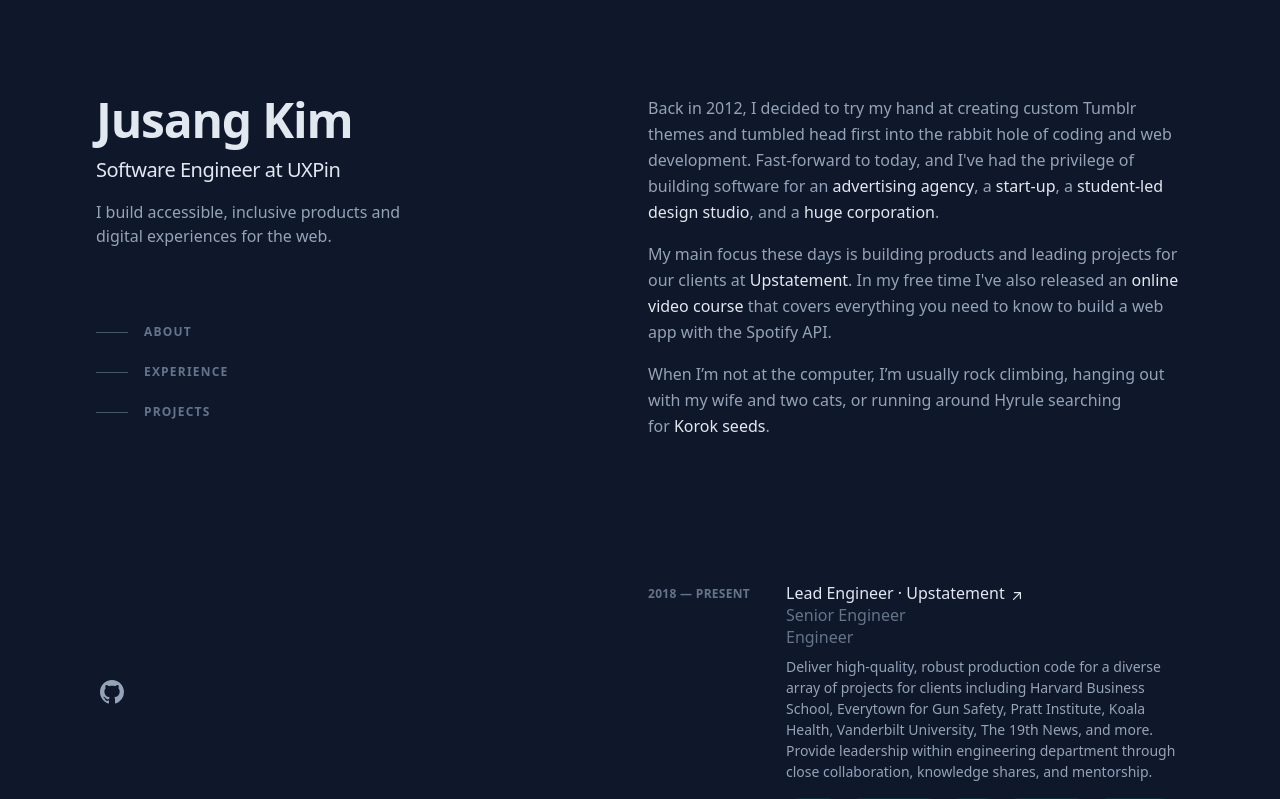
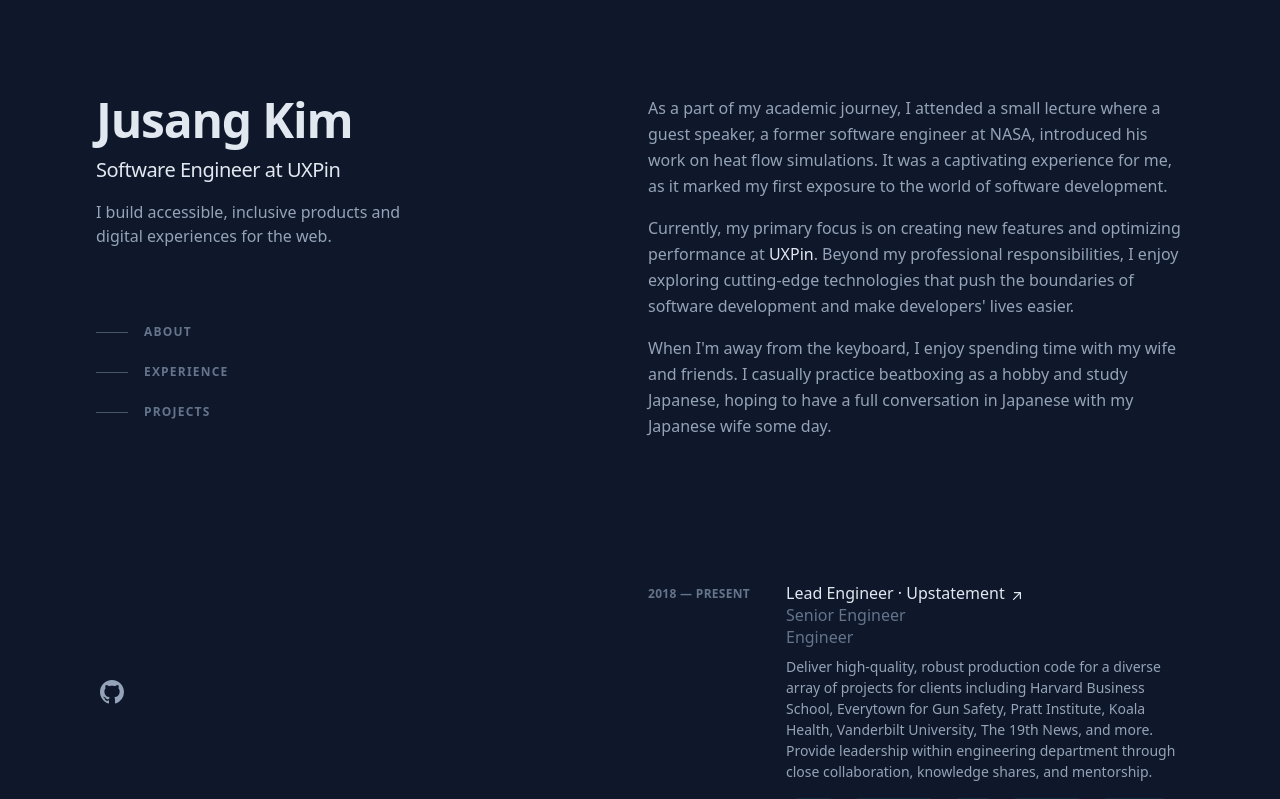
Before and after one commit to kimjusang/portfolio, a Next.js app: page / in a window 1280 px wide. Shown: the top 799 px of the page. Built offline with nearby package versions, Linux system fonts and the light colour scheme.

Commit message:
Update the text content of About component

```diff
--- a/src/components/sections/About.tsx
+++ b/src/components/sections/About.tsx
@@ -14,45 +14,24 @@
       </div>
       <div>
         <p className="mb-4">
-          Back in 2012, I decided to try my hand at creating custom Tumblr
-          themes and tumbled head first into the rabbit hole of coding and web
-          development. Fast-forward to today, and I&apos;ve had the privilege of
-          building software for an&nbsp;
-          <CustomLink
-            href="https://us.mullenlowe.com/"
-            text="advertising agency"
-          />
-          , a&nbsp;
-          <CustomLink href="https://us.mullenlowe.com/" text="start-up" />,
-          a&nbsp;
-          <CustomLink
-            href="https://us.mullenlowe.com/"
-            text="student-led design studio"
-          />
-          , and a&nbsp;
-          <CustomLink
-            href="https://us.mullenlowe.com/"
-            text="huge corporation"
-          />
-          .
+          As a part of my academic journey, I attended a small lecture where a
+          guest speaker, a former software engineer at NASA, introduced his work
+          on heat flow simulations. It was a captivating experience for me, as
+          it marked my first exposure to the world of software development.
         </p>
         <p className="mb-4">
-          My main focus these days is building products and leading projects for
-          our clients at&nbsp;
-          <CustomLink href="https://us.mullenlowe.com/" text="Upstatement" />
-          . In my free time I&apos;ve also released an&nbsp;
-          <CustomLink
-            href="https://us.mullenlowe.com/"
-            text="online video course"
-          />
-          &nbsp;that covers everything you need to know to build a web app with
-          the Spotify API.
+          Currently, my primary focus is on creating new features and optimizing
+          performance at
+          <CustomLink href="https://www.uxpin.com/" text=" UXPin" />. Beyond my
+          professional responsibilities, I enjoy exploring cutting-edge
+          technologies that push the boundaries of software development and make
+          developers&apos; lives easier.
         </p>
         <p className="mb-4">
-          When I’m not at the computer, I’m usually rock climbing, hanging out
-          with my wife and two cats, or running around Hyrule searching
-          for&nbsp;
-          <CustomLink href="https://us.mullenlowe.com/" text="Korok seeds" />.
+          When I&apos;m away from the keyboard, I enjoy spending time with my
+          wife and friends. I casually practice beatboxing as a hobby and study
+          Japanese, hoping to have a full conversation in Japanese with my
+          Japanese wife some day.
         </p>
       </div>
     </section>
```
